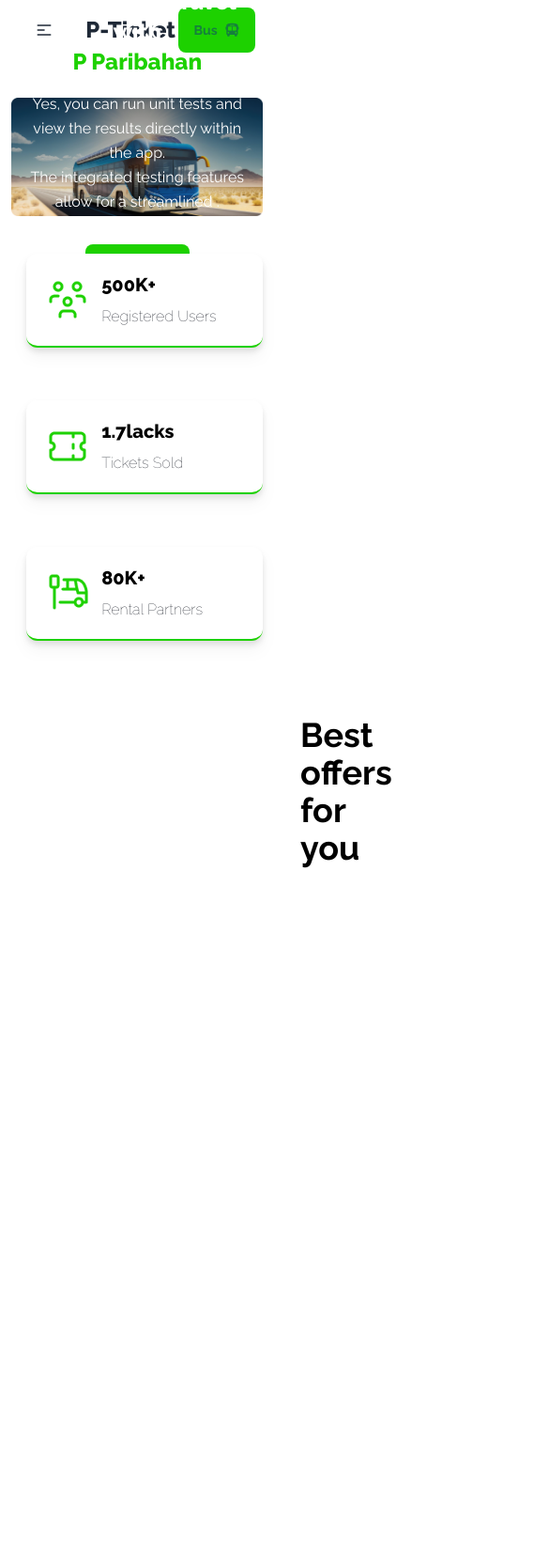
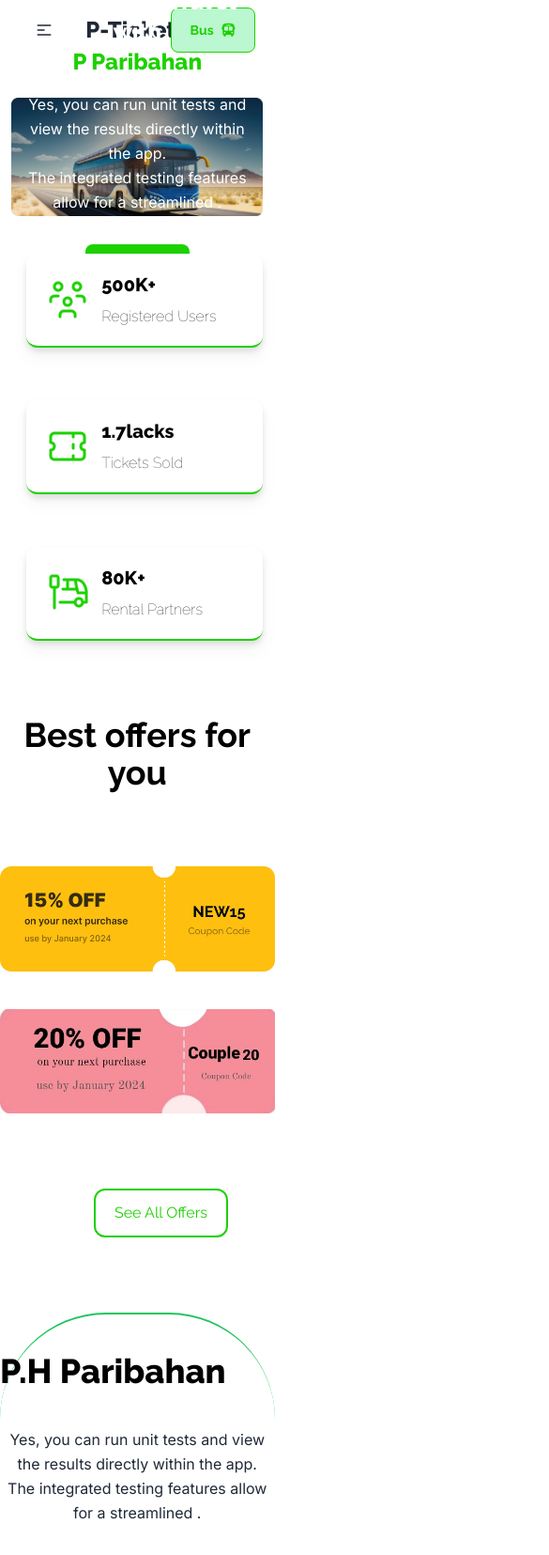
Before and after one commit to Tanziaa/B9A5-p-ticket, a plain HTML site: page index.html in a window 390 px wide. Shown: the top 1655 px of the page at 94% size, 585 px wide, since content can reach past the window. Before the commit the page ends 1262 px from the top, so only its background shows below. Drawn offline with nearby package versions, Linux system fonts and the light colour scheme.

Commit message:
offer section added

```diff
--- a/index.html
+++ b/index.html
@@ -71,7 +71,7 @@
 
 
                 <div class="navbar-end ">
-                    <a class="btn btn-ghost bg-[#1DD100] hover:bg-black text-green-700 font-bold">Bus<i
+                    <a class="btn btn-ghost hover:bg-black text-[#1DD100] border-[#1DD100] bg-green-200 px-5 py-3 font-bold">Bus<i
                             class="fa-solid fa-bus"></i></a>
                 </div>
             </div>
@@ -85,7 +85,7 @@
                     End-to-End Travel with<br>
                     <span class="text-[#1DD100]">P Paribahan</span>
                 </h1>
-                <p class="text-base md:text-lg leading-relaxed md:leading-loose mb-8 md:mb-12">
+                <p class="text-base font-inter md:text-lg leading-relaxed md:leading-loose mb-8 md:mb-12">
                     Yes, you can run unit tests and view the results directly within the app.<br>
                     The integrated testing features allow for a streamlined .
                 </p>
@@ -130,17 +130,64 @@
 
     <main>
         <!-- Best Offers section -->
-        <section>
-            <h1 class="text-black font-bold text-4xl text-center ml-80 pb-20">Best offers for you</h1>
+        <section class="sm:flex-row">
+            <h1 class="text-black font-bold text-4xl text-center lg:ml-80 pb-20">Best offers for you</h1>
 
-            <div class="lg:flex flex-row gap-10 ml-80 mb-20">
-                <img src="images/Group 113.png" alt="">
-                <img class="w-[580px]" src="images/coupon.jpg" alt="">
+            <div class="flex flex-col lg:flex-row lg:gap-10 lg:ml-80 mb-20">
+                <img src="images/Group 113.png" alt="" class="w-full lg:w-auto">
+                <img src="images/coupon.jpg" alt="" class="w-full lg:w-[580px] mt-10 lg:mt-0">
             </div>
 
-        <button class="ml-[850px] border-2 mb-20 px-5 py-3 rounded-xl hover:bg-black text-[#1DD100] border-[#1DD100]">See All Offers</button>
+
+        <button class="lg:ml-[850px] ml-[100px] border-2 px-5 py-3 rounded-xl hover:bg-black mb-20 text-[#1DD100] border-[#1DD100]">See All Offers</button>
+        </section>
+
+        <!-- PH paribahan section -->
+        <section class="border-t-2 border-green-500 rounded-full lg:ml-96">
+            <h1 class="text-black font-extrabold pt-10 text-4xl lg:ml-96 pb-10 ">P.H Paribahan</h1>
+            <p class="text-base text-center font-inter md:text-lg leading-relaxed md:leading-loose mb-8 md:mb-12">Yes, you can run unit tests and view the results directly within the app.<br> The integrated testing features allow for a streamlined .</p>
         </section>
     </main>
+
+    <!-- <footer>
+        <footer class="footer p-10 bg-base-200 text-base-content">
+            <nav>
+              <h6 class="footer-title">Services</h6>
+              <a class="link link-hover">Branding</a>
+              <a class="link link-hover">Design</a>
+              <a class="link link-hover">Marketing</a>
+              <a class="link link-hover">Advertisement</a>
+            </nav>
+            <nav>
+              <h6 class="footer-title">Company</h6>
+              <a class="link link-hover">About us</a>
+              <a class="link link-hover">Contact</a>
+              <a class="link link-hover">Jobs</a>
+              <a class="link link-hover">Press kit</a>
+            </nav>
+            <nav>
+              <h6 class="footer-title">Legal</h6>
+              <a class="link link-hover">Terms of use</a>
+              <a class="link link-hover">Privacy policy</a>
+              <a class="link link-hover">Cookie policy</a>
+            </nav>
+          </footer>
+          <footer class="footer px-10 py-4 border-t bg-base-200 text-base-content border-base-300">
+            <aside class="items-center grid-flow-col">
+              <svg width="24" height="24" viewBox="0 0 24 24" xmlns="http://www.w3.org/2000/svg" fill-rule="evenodd" clip-rule="evenodd" class="fill-current"><path d="M22.672 15.226l-2.432.811.841 2.515c.33 1.019-.209 2.127-1.23 2.456-1.15.325-2.148-.321-2.463-1.226l-.84-2.518-5.013 1.677.84 2.517c.391 1.203-.434 2.542-1.831 2.542-.88 0-1.601-.564-1.86-1.314l-.842-2.516-2.431.809c-1.135.328-2.145-.317-2.463-1.229-.329-1.018.211-2.127 1.231-2.456l2.432-.809-1.621-4.823-2.432.808c-1.355.384-2.558-.59-2.558-1.839 0-.817.509-1.582 1.327-1.846l2.433-.809-.842-2.515c-.33-1.02.211-2.129 1.232-2.458 1.02-.329 2.13.209 2.461 1.229l.842 2.515 5.011-1.677-.839-2.517c-.403-1.238.484-2.553 1.843-2.553.819 0 1.585.509 1.85 1.326l.841 2.517 2.431-.81c1.02-.33 2.131.211 2.461 1.229.332 1.018-.21 2.126-1.23 2.456l-2.433.809 1.622 4.823 2.433-.809c1.242-.401 2.557.484 2.557 1.838 0 .819-.51 1.583-1.328 1.847m-8.992-6.428l-5.01 1.675 1.619 4.828 5.011-1.674-1.62-4.829z"></path></svg>
+              <p>ACME Industries Ltd. <br>Providing reliable tech since 1992</p>
+            </aside>
+            <nav class="md:place-self-center md:justify-self-end">
+              <div class="grid grid-flow-col gap-4">
+                <a><svg xmlns="http://www.w3.org/2000/svg" width="24" height="24" viewBox="0 0 24 24" class="fill-current"><path d="M24 4.557c-.883.392-1.832.656-2.828.775 1.017-.609 1.798-1.574 2.165-2.724-.951.564-2.005.974-3.127 1.195-.897-.957-2.178-1.555-3.594-1.555-3.179 0-5.515 2.966-4.797 6.045-4.091-.205-7.719-2.165-10.148-5.144-1.29 2.213-.669 5.108 1.523 6.574-.806-.026-1.566-.247-2.229-.616-.054 2.281 1.581 4.415 3.949 4.89-.693.188-1.452.232-2.224.084.626 1.956 2.444 3.379 4.6 3.419-2.07 1.623-4.678 2.348-7.29 2.04 2.179 1.397 4.768 2.212 7.548 2.212 9.142 0 14.307-7.721 13.995-14.646.962-.695 1.797-1.562 2.457-2.549z"></path></svg></a>
+                <a><svg xmlns="http://www.w3.org/2000/svg" width="24" height="24" viewBox="0 0 24 24" class="fill-current"><path d="M19.615 3.184c-3.604-.246-11.631-.245-15.23 0-3.897.266-4.356 2.62-4.385 8.816.029 6.185.484 8.549 4.385 8.816 3.6.245 11.626.246 15.23 0 3.897-.266 4.356-2.62 4.385-8.816-.029-6.185-.484-8.549-4.385-8.816zm-10.615 12.816v-8l8 3.993-8 4.007z"></path></svg></a>
+                <a><svg xmlns="http://www.w3.org/2000/svg" width="24" height="24" viewBox="0 0 24 24" class="fill-current"><path d="M9 8h-3v4h3v12h5v-12h3.642l.358-4h-4v-1.667c0-.955.192-1.333 1.115-1.333h2.885v-5h-3.808c-3.596 0-5.192 1.583-5.192 4.615v3.385z"></path></svg></a>
+              </div>
+            </nav>
+          </footer>
+    </footer> -->
+
+    <script src="script.js"></script>
 </body>
 
 </html>
--- /dev/null
+++ b/script.js
@@ -0,0 +1,14 @@
+<script>
+    // Get the button element
+    const buyTicketsBtn = document.getElementById('buyTicketsBtn');
+
+    // Add click event listener to the button
+    buyTicketsBtn.addEventListener('click', function() {
+        // Scroll to a specific section or position on the page
+        // For example, scroll to the bottom of the page
+        window.scrollTo({
+            top: document.body.scrollHeight,
+            behavior: 'smooth' // Smooth scrolling effect
+        })
+    });
+</script>
```
